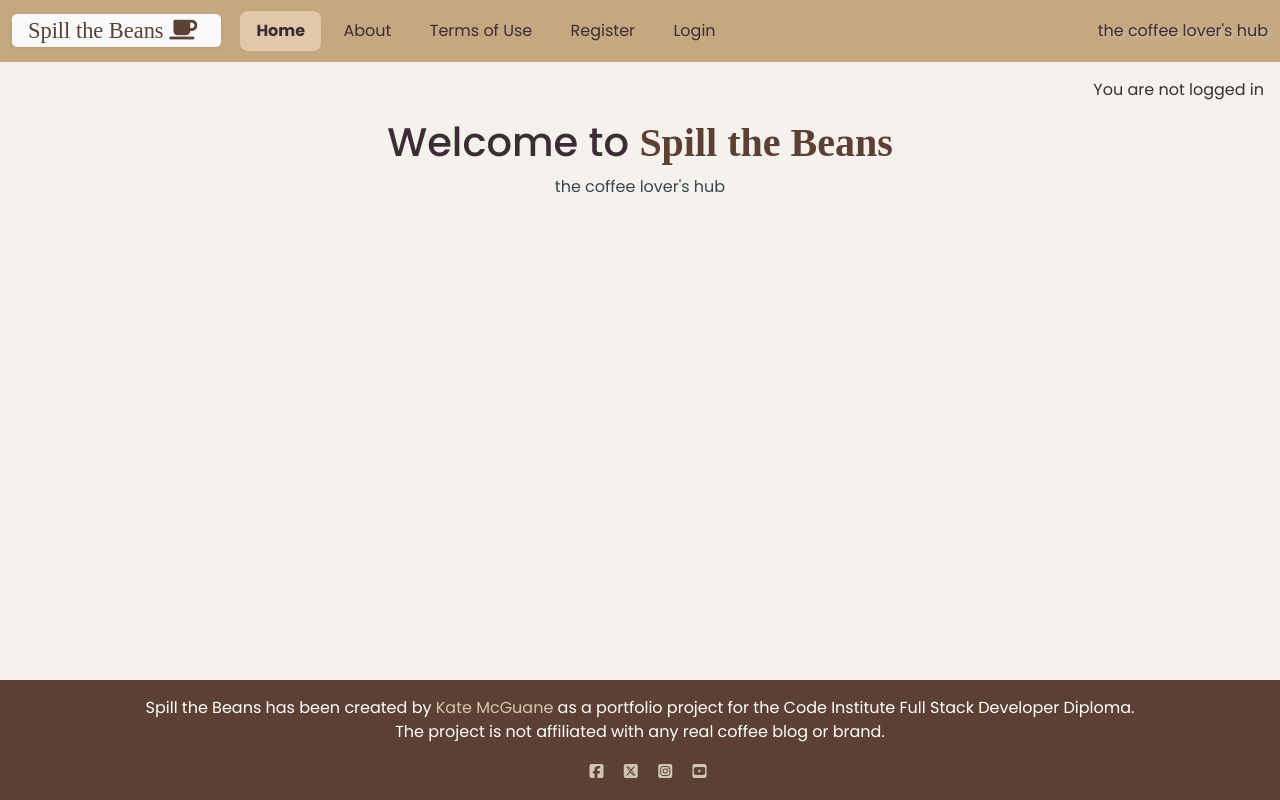
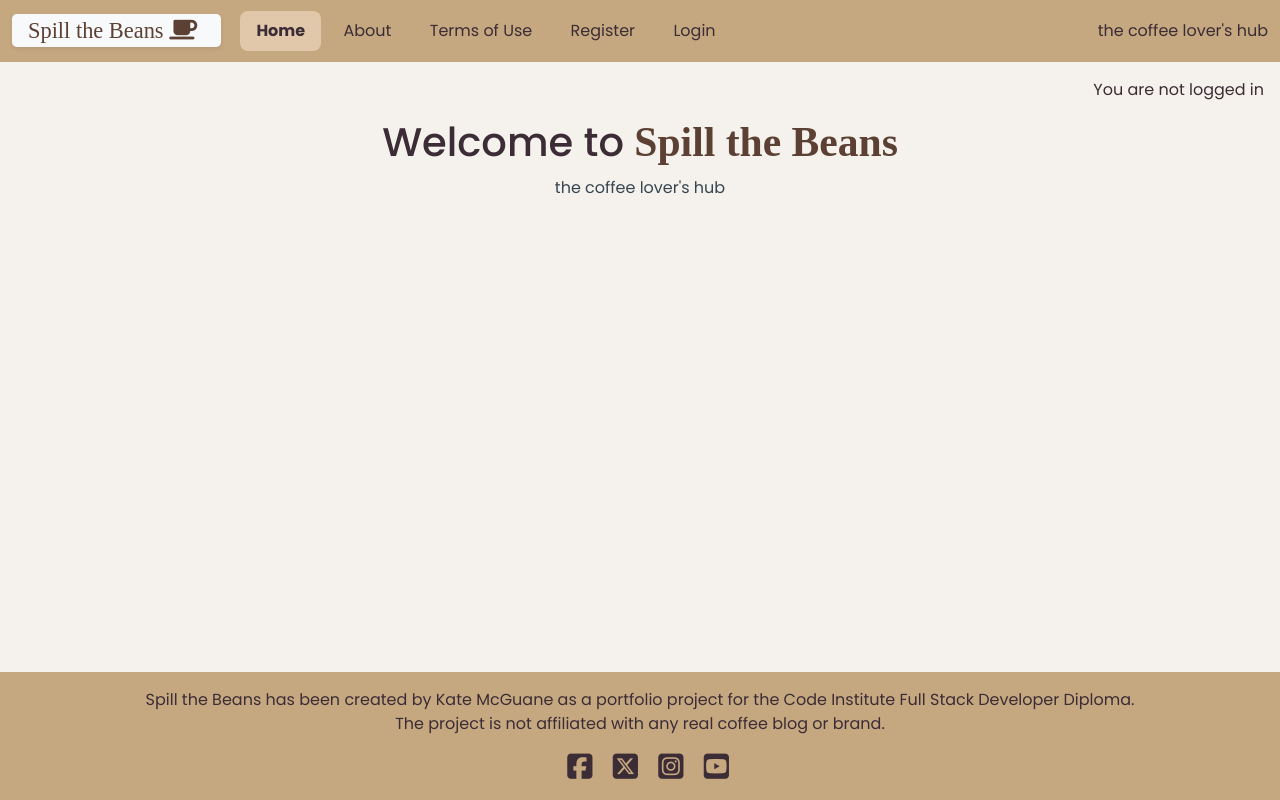
Before and after one commit to KateMcGuane/spill_the_beans, a Django app: page / in a window 1280 px wide. Run offline with Django 4.2, Linux system fonts and the light colour scheme; data that the repository does not hold is empty; some web fonts are replaced.

Commit message:
Adjust colour palette of footer to match navbar

```diff
--- a/static/css/style.css
+++ b/static/css/style.css
@@ -18,7 +18,7 @@ a {
 
 .brand-lg {
     font-family: 'Półtawski Nowy', serif;
-    font-size: 2.5rem;
+    font-size: 2.6rem;
     font-weight: 700;
     color: #5C4033;
 }
@@ -36,7 +36,6 @@ a {
 
 .navbar-slogan {
     color: #3B2C35 !important;
-    text-shadow: 2px 2px 4px rgba(209, 198, 177, 1) !important;
 }
 
 .navbar .nav-link.nav-text-custom {
@@ -213,23 +212,29 @@ title {
     text-decoration: underline;
 }
 
+/* Footer styles */
+.footer {
+    background-color: #C5A880;
+    color: #3B2C35 !important;
+    padding: 1rem 0;
+}
+
 .external-link,
 .social-link {
-    color: #D1C6B1;
+    color: #3B2C35;
     text-decoration: none;
 }
 
 .external-link:hover,
-.external-link:active {
-    color: #C5A880;
-    text-decoration: underline;
-}
-
+.external-link:active,
 .social-link:hover,
 .social-link:active {
     color: #D18F2B;
+    font-weight: 700;
+    text-shadow: 1px 1px 3px #3B2C35;
 }
 
+/* Button styles */
 .btn-like {
     color: #C74E00;
     border: none;
@@ -268,8 +273,7 @@ a.custom-social i {
     color: rgb(222, 146, 168);
 }
 
-/* Modal styles */
-
+/* Modal styles - Blog Post Detail */
 .modal-dialog {
     border-radius: 1rem; /* Soften edges for modal */
     max-width: 600px; /* Limit the width to make it less wide */
@@ -339,3 +343,19 @@ a.custom-social i {
     margin-top: 1rem;
     margin-bottom: 0.5rem;
 }
+
+/* MEDIA QUERIES */
+
+/* Medium devices (tablets, 768px and up) */
+@media (min-width: 768px) {
+    .social-link i {
+        font-size: 1.5rem;
+    }
+}
+
+/* Large devices (desktops, 992px and up) */
+@media (min-width: 992px) {
+    .social-link i {
+        font-size: 1.8rem;
+    }
+}
--- a/templates/base.html
+++ b/templates/base.html
@@ -121,7 +121,7 @@
 
     <!-- Footer -->
     <footer class="footer mt-auto py-3 dark-bg">
-        <div class="m-0 text-center text-white">
+        <div class="m-0 text-center">
             <!-- Default text -->
             {% block copyright %}
                 <p>Spill the Beans has been created by <a href="https://github.com/KateMcGuane" target="_blank" rel="noopener" aria-label="Visit my Github page (opens in a new tab)" class="external-link">Kate McGuane</a> as a portfolio project for the Code Institute Full Stack Developer Diploma. <br> The project is not affiliated with any real coffee blog or brand.</p>
```
